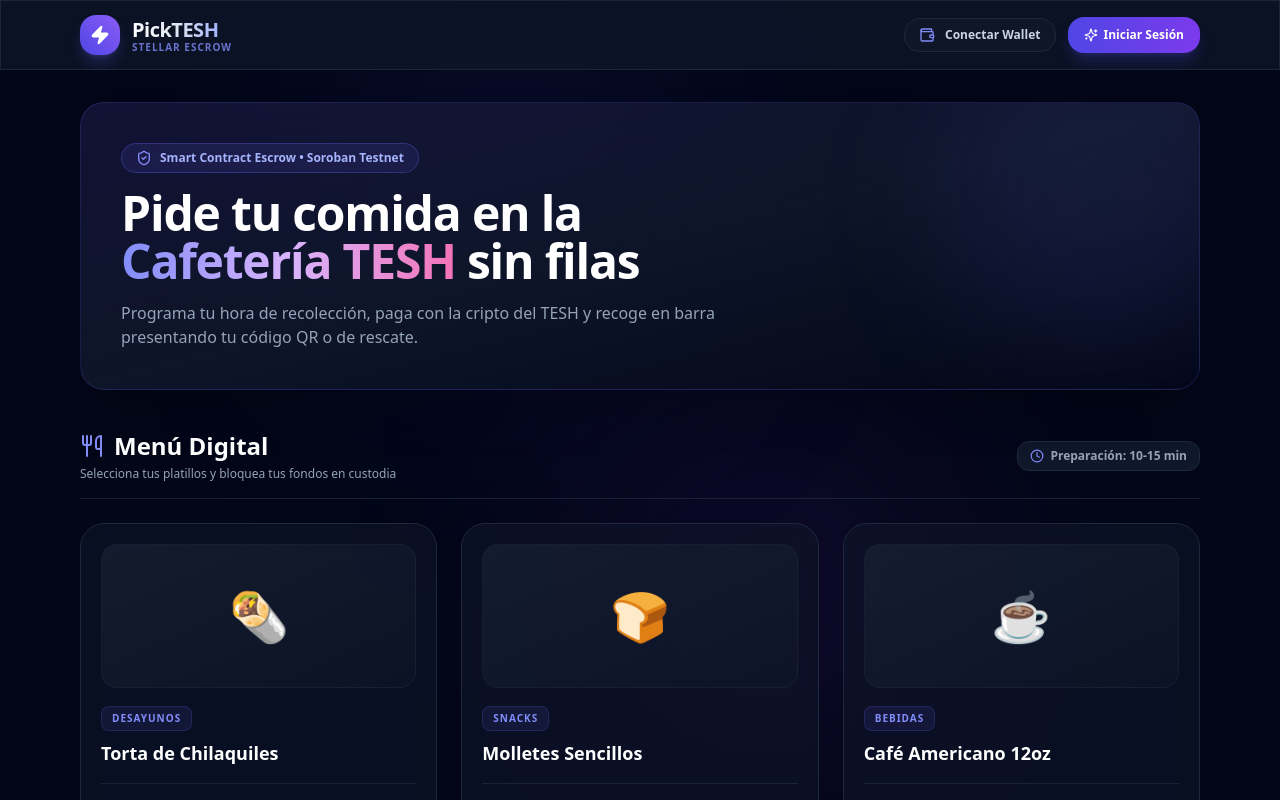
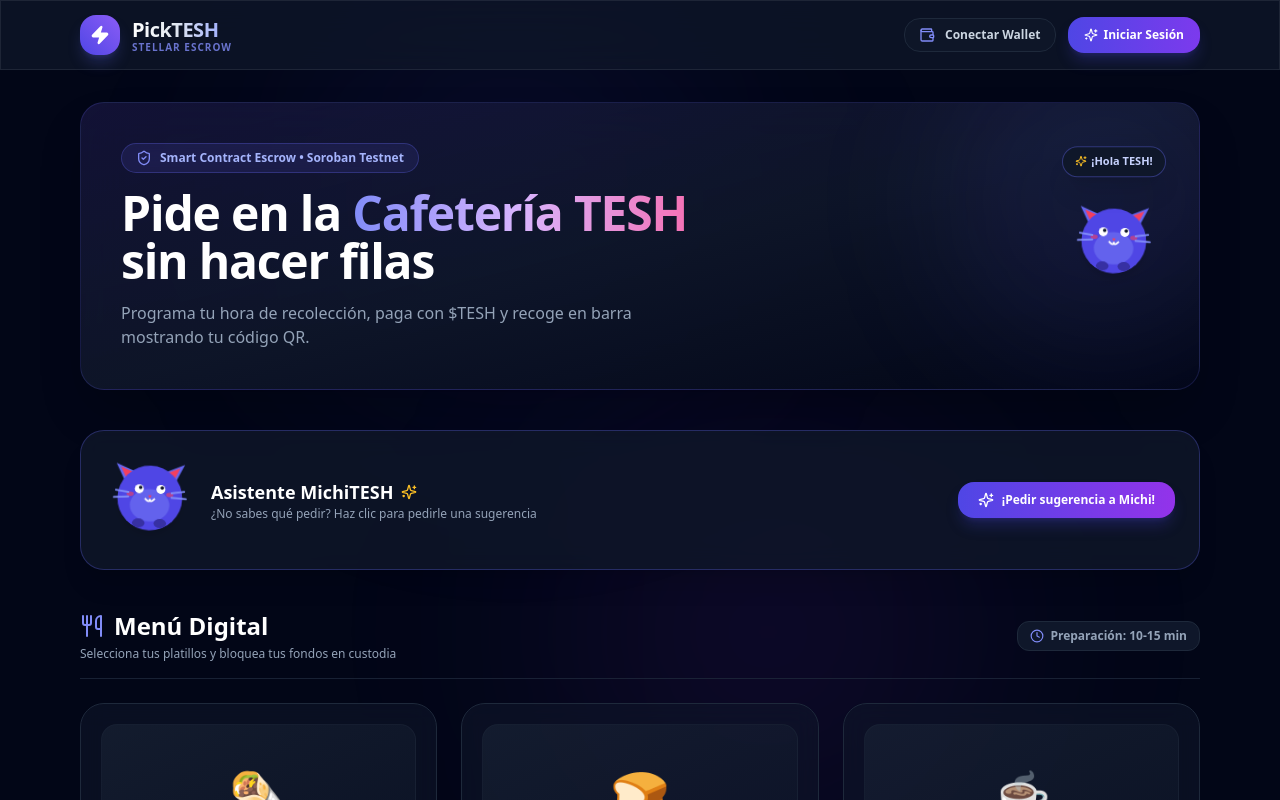
Before and after one commit to SpeedMW15/picktesh, a React (Vite) app in the folder frontend/: page / in a window 1280 px wide. Shown: the top 800 px of the page. Built offline with nearby package versions, Linux system fonts and the light colour scheme.

Commit message:
feat: Integracion de la mascota interactiva MichiTESH con animaciones CSS flotantes

```diff
--- /dev/null
+++ b/frontend/src/components/MichiMascot.jsx
@@ -0,0 +1,90 @@
+import React, { useState } from 'react'
+import { Sparkles, Heart } from 'lucide-react'
+
+export default function MichiMascot({ state = 'idle', speechBubble = null }) {
+  const [isHappy, setIsHappy] = useState(false)
+
+  const handleMichiClick = () => {
+    setIsHappy(true)
+    setTimeout(() => setIsHappy(false), 2000)
+  }
+
+  return (
+    <div className="relative inline-flex flex-col items-center select-none group cursor-pointer" onClick={handleMichiClick}>
+
+      {/* Nube de Diálogo / Globitot de Texto */}
+      {speechBubble && (
+        <div className="absolute -top-12 bg-slate-900 border border-indigo-500/40 text-indigo-200 text-[11px] font-bold px-3 py-1.5 rounded-2xl shadow-xl whitespace-nowrap animate-bounce z-20 flex items-center gap-1">
+          <Sparkles className="w-3 h-3 text-amber-400" />
+          <span>{speechBubble}</span>
+        </div>
+      )}
+
+      {/* SVG Gatito Redondito ("MichiTESH") */}
+      <div className={`relative transition-transform duration-300 ${state === 'thinking' ? 'animate-michi-purr' : 'animate-michi-float'}`}>
+
+        {/* Corazoncito cuando le das clic */}
+        {isHappy && (
+          <div className="absolute -top-4 right-0 text-rose-400 animate-ping">
+            <Heart className="w-4 h-4 fill-current" />
+          </div>
+        )}
+
+        <svg width="90" height="90" viewBox="0 0 100 100" fill="none" xmlns="http://www.w3.org/2000/svg" className="drop-shadow-lg">
+          {/* Orejitas */}
+          <polygon points="22,38 12,18 36,28" fill="#6366f1" />
+          <polygon points="24,36 17,22 34,29" fill="#f43f5e" />
+          <polygon points="78,38 88,18 64,28" fill="#6366f1" />
+          <polygon points="76,36 83,22 66,29" fill="#f43f5e" />
+
+          {/* Cuerpo Redondito */}
+          <circle cx="50" cy="56" r="36" fill="#4f46e5" />
+
+          {/* Pancita tierna */}
+          <ellipse cx="50" cy="64" rx="22" ry="18" fill="#818cf8" opacity="0.4" />
+
+          {/* Ojos */}
+          {state === 'thinking' ? (
+            <>
+              {/* Ojos cerrados pensando ^_^ */}
+              <path d="M 32 48 Q 40 40 44 48" stroke="#ffffff" strokeWidth="3.5" strokeLinecap="round" fill="none" />
+              <path d="M 56 48 Q 60 40 68 48" stroke="#ffffff" strokeWidth="3.5" strokeLinecap="round" fill="none" />
+            </>
+          ) : isHappy ? (
+            <>
+              {/* Ojos feliz en forma de U */}
+              <path d="M 32 44 Q 38 52 44 44" stroke="#ffffff" strokeWidth="3.5" strokeLinecap="round" fill="none" />
+              <path d="M 56 44 Q 62 52 68 44" stroke="#ffffff" strokeWidth="3.5" strokeLinecap="round" fill="none" />
+            </>
+          ) : (
+            <>
+              {/* Ojos normales grandes y brillantes */}
+              <circle cx="38" cy="46" r="5" fill="#ffffff" />
+              <circle cx="62" cy="46" r="5" fill="#ffffff" />
+              <circle cx="39.5" cy="44.5" r="2" fill="#0f172a" />
+              <circle cx="63.5" cy="44.5" r="2" fill="#0f172a" />
+            </>
+          )}
+
+          {/* Naricita y Boquita */}
+          <polygon points="48,53 52,53 50,56" fill="#f43f5e" />
+          <path d="M 45 57 Q 50 62 50 57 Q 50 62 55 57" stroke="#ffffff" strokeWidth="2" strokeLinecap="round" fill="none" />
+
+          {/* Rubor en las mejillas */}
+          <ellipse cx="28" cy="52" rx="4" ry="2.5" fill="#f43f5e" opacity="0.6" />
+          <ellipse cx="72" cy="52" rx="4" ry="2.5" fill="#f43f5e" opacity="0.6" />
+
+          {/* Bigotitos */}
+          <line x1="12" y1="48" x2="26" y2="50" stroke="#818cf8" strokeWidth="2" strokeLinecap="round" />
+          <line x1="10" y1="56" x2="26" y2="55" stroke="#818cf8" strokeWidth="2" strokeLinecap="round" />
+          <line x1="88" y1="48" x2="74" y2="50" stroke="#818cf8" strokeWidth="2" strokeLinecap="round" />
+          <line x1="90" y1="56" x2="74" y2="55" stroke="#818cf8" strokeWidth="2" strokeLinecap="round" />
+
+          {/* Patitas delanteras redonditas */}
+          <ellipse cx="38" cy="84" rx="7" ry="5" fill="#3730a3" />
+          <ellipse cx="62" cy="84" rx="7" ry="5" fill="#3730a3" />
+        </svg>
+      </div>
+    </div>
+  )
+}
--- a/frontend/src/components/StudentDashboard.jsx
+++ b/frontend/src/components/StudentDashboard.jsx
@@ -1,9 +1,12 @@
 import React, { useState, useEffect } from 'react'
-import { Utensils, ShoppingBag, Clock, ShieldCheck, QrCode, RefreshCw, Sparkles, ChevronRight } from 'lucide-react'
+import { Utensils, ShoppingBag, Clock, ShieldCheck, QrCode, RefreshCw, Sparkles } from 'lucide-react'
+import MichiMascot from './MichiMascot'
 
 export default function StudentDashboard({ user, onAddToCart, onOpenTicket }) {
   const [myOrders, setMyOrders] = useState([])
   const [loading, setLoading] = useState(false)
+  const [aiRecommendation, setAiRecommendation] = useState('')
+  const [loadingAi, setLoadingAi] = useState(false)
 
   const fetchMyOrders = async () => {
     if (!user) return
@@ -28,27 +31,92 @@ export default function StudentDashboard({ user, onAddToCart, onOpenTicket }) {
     fetchMyOrders()
   }, [user])
 
+  const handleAskAI = async () => {
+    setLoadingAi(true)
+    setAiRecommendation('')
+    try {
+      const res = await fetch('http://localhost:3001/api/ai/recommend', {
+        method: 'POST',
+        headers: { 'Content-Type': 'application/json' },
+        body: JSON.stringify({ preference: 'Desayuno rico para estudiar' })
+      })
+      const data = await res.json()
+      if (data && data.recommendation) {
+        setAiRecommendation(data.recommendation)
+      } else {
+        setAiRecommendation('¡MichiTESH sugiere: Una Torta de Chilaquiles con Café Americano!')
+      }
+    } catch (err) {
+      console.error('Error al consultar IA:', err)
+      setAiRecommendation('¡MichiTESH sugiere: Molletes Sencillos calentitos!')
+    } finally {
+      setLoadingAi(false)
+    }
+  }
+
   return (
     <div className="space-y-10 text-left">
 
-      {/* Hero Banner Pro Alumno */}
-      <section className="relative overflow-hidden rounded-3xl border border-indigo-500/20 bg-gradient-to-br from-indigo-950/60 via-slate-900/90 to-slate-950 p-8 md:p-10 shadow-2xl backdrop-blur-xl">
+      {/* Hero Banner Pro Alumno con la Mascota MichiTESH */}
+      <section className="relative overflow-hidden rounded-3xl border border-indigo-500/20 bg-gradient-to-br from-indigo-950/60 via-slate-900/90 to-slate-950 p-8 md:p-10 shadow-2xl backdrop-blur-xl flex flex-col md:flex-row items-center justify-between gap-6">
         <div className="absolute top-0 right-0 -mr-16 -mt-16 w-80 h-80 bg-indigo-500/10 rounded-full blur-3xl pointer-events-none" />
 
-        <div className="max-w-2xl space-y-4 relative z-10">
+        <div className="max-w-xl space-y-4 relative z-10">
           <div className="inline-flex items-center gap-2 px-3.5 py-1.5 rounded-full text-xs font-bold bg-indigo-500/10 text-indigo-300 border border-indigo-500/30 backdrop-blur-md">
             <ShieldCheck className="w-4 h-4 text-indigo-400" />
             <span>Smart Contract Escrow • Soroban Testnet</span>
           </div>
 
           <h1 className="text-3xl md:text-5xl font-black text-white leading-tight tracking-tight">
-            Pide tu comida en la <span className="bg-gradient-to-r from-indigo-400 via-purple-300 to-pink-400 bg-clip-text text-transparent">Cafetería TESH</span> sin filas
+            Pide en la <span className="bg-gradient-to-r from-indigo-400 via-purple-300 to-pink-400 bg-clip-text text-transparent">Cafetería TESH</span> sin hacer filas
           </h1>
 
           <p className="text-slate-400 text-sm md:text-base leading-relaxed">
-            Programa tu hora de recolección, paga con la cripto del TESH y recoge en barra presentando tu código QR o de rescate.
+            Programa tu hora de recolección, paga con $TESH y recoge en barra mostrando tu código QR.
           </p>
         </div>
+
+        {/* Mascota Saludando */}
+        <div className="relative z-10 shrink-0">
+          <MichiMascot speechBubble="¡Hola TESH!" />
+        </div>
+      </section>
+
+      {/* Seccion IA con MichiTESH Asistente */}
+      <section className="bg-slate-900/80 border border-indigo-500/30 rounded-3xl p-6 shadow-xl relative overflow-hidden backdrop-blur-md space-y-4">
+        <div className="flex flex-col md:flex-row items-start md:items-center justify-between gap-4">
+          <div className="flex items-center gap-4">
+            <MichiMascot
+              state={loadingAi ? 'thinking' : 'idle'}
+              speechBubble={loadingAi ? 'Miau... pensando' : null}
+            />
+            <div>
+              <h3 className="text-lg font-bold text-white flex items-center gap-2">
+                Asistente MichiTESH <Sparkles className="w-4 h-4 text-amber-400" />
+              </h3>
+              <p className="text-xs text-slate-400">¿No sabes qué pedir? Haz clic para pedirle una sugerencia</p>
+            </div>
+          </div>
+
+          <button
+            onClick={handleAskAI}
+            disabled={loadingAi}
+            className="px-5 py-2.5 bg-gradient-to-r from-indigo-600 to-purple-600 hover:from-indigo-500 hover:to-purple-500 disabled:opacity-50 text-white font-bold text-xs rounded-2xl transition shadow-lg shadow-indigo-600/25 flex items-center gap-2 self-stretch md:self-auto justify-center"
+          >
+            {loadingAi ? (
+              <RefreshCw className="w-4 h-4 animate-spin" />
+            ) : (
+              <Sparkles className="w-4 h-4" />
+            )}
+            <span>{loadingAi ? 'Michi analizando...' : '¡Pedir sugerencia a Michi!'}</span>
+          </button>
+        </div>
+
+        {aiRecommendation && (
+          <div className="bg-slate-950/90 border border-indigo-500/30 rounded-2xl p-4 text-xs text-indigo-200 leading-relaxed font-medium animate-fadeIn">
+            🐾 <span className="font-bold text-white">MichiTESH dice:</span> {aiRecommendation}
+          </div>
+        )}
       </section>
 
       {/* Menú Interactivo */}
@@ -123,7 +191,6 @@ export default function StudentDashboard({ user, onAddToCart, onOpenTicket }) {
 
         {myOrders.length === 0 ? (
           <div className="bg-slate-900/40 border border-slate-800/60 rounded-3xl p-8 text-center space-y-2">
-            <Sparkles className="w-8 h-8 text-slate-600 mx-auto" />
             <p className="text-sm font-semibold text-slate-400">No tienes pedidos registrados a tu nombre todavía.</p>
             <p className="text-xs text-slate-600">Selecciona algún platillo del menú para realizar tu primer compra en Escrow.</p>
           </div>
--- a/frontend/src/index.css
+++ b/frontend/src/index.css
@@ -42,3 +42,30 @@ body {
   -webkit-backdrop-filter: blur(16px);
   border: 1px solid rgba(255, 255, 255, 0.08);
 }
+
+/* Animaciones para la Mascota MichiTESH */
+@keyframes float {
+  0%, 100% {
+    transform: translateY(0px) rotate(0deg);
+  }
+  50% {
+    transform: translateY(-8px) rotate(2deg);
+  }
+}
+
+@keyframes purr {
+  0%, 100% {
+    transform: scale(1);
+  }
+  50% {
+    transform: scale(1.05);
+  }
+}
+
+.animate-michi-float {
+  animation: float 3.5s ease-in-out infinite;
+}
+
+.animate-michi-purr {
+  animation: purr 1.2s ease-in-out infinite;
+}
```
Also changed, not shown: 1 other file (tests, documents, lock files or other folders).
